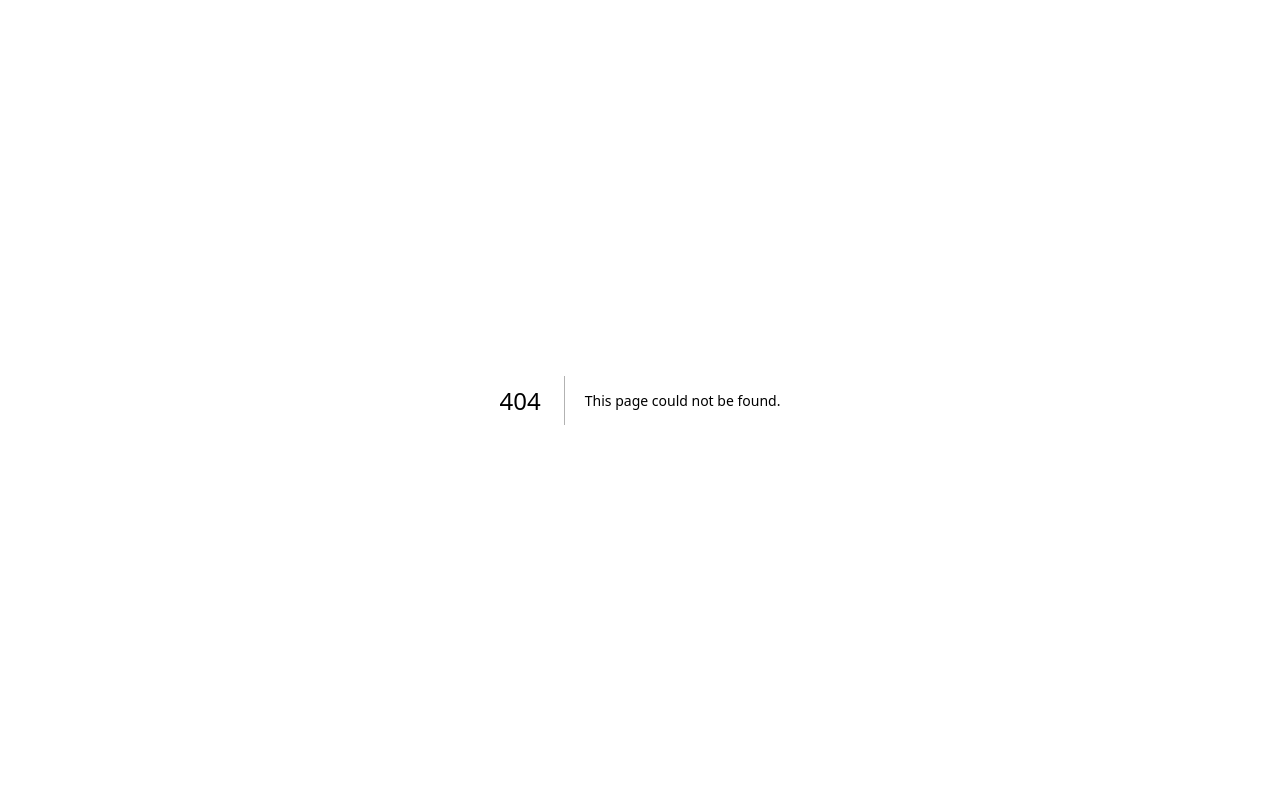
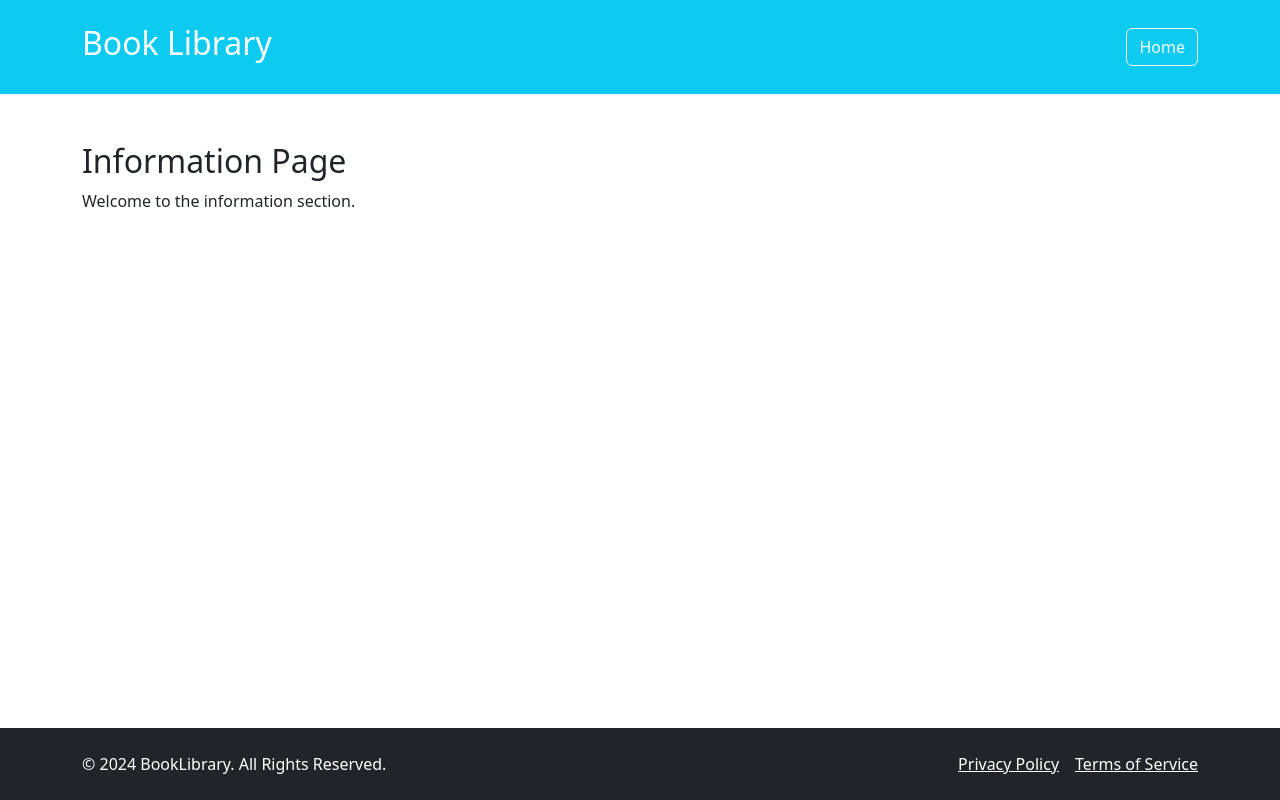
Before and after one commit to hamzasheraz/bookLibrary, a Next.js app: page /info in a window 1280 px wide. Before the commit this address had no page. Built offline with nearby package versions, Linux system fonts and the light colour scheme.

Commit message:
Information page added with catch all level routes

```diff
--- /dev/null
+++ b/pages/info/[...slug]/index.js
@@ -0,0 +1,35 @@
+import { useRouter } from 'next/router';
+import Footer from "@/components/layout/footer";
+import Navbar from "@/components/layout/navbar";
+
+const InfoPage = () => {
+    const router = useRouter();
+    const { slug } = router.query;
+
+    const renderContent = () => {
+        if (!slug) return <h2>Loading...</h2>;
+
+        switch (slug.join('/')) {
+            case '':
+                return <div><h2>Information Page</h2><p>Welcome to the information section.</p></div>;
+            case 'faqs':
+                return <div><h2>Frequently Asked Questions</h2><p>Here are some common questions...</p></div>;
+            case 'support':
+                return <div><h2>Support</h2><p>Contact us for support...</p></div>;
+            default:
+                return <div><h2>404 - Page Not Found</h2><p>The requested information page does not exist.</p></div>;
+        }
+    };
+
+    return (
+        <div>
+            <Navbar route='/' name='Home' />
+            <div className="container mt-5">
+                {renderContent()}
+            </div>
+            <Footer />
+        </div>
+    );
+};
+
+export default InfoPage;
```
Also changed, not shown: pages/info/index.js (added, +16 -0 lines).
